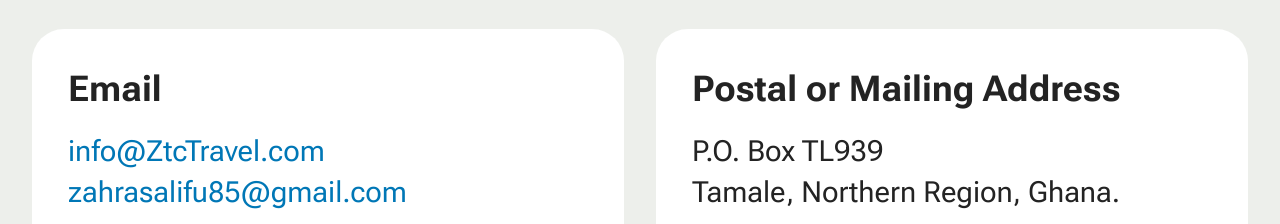
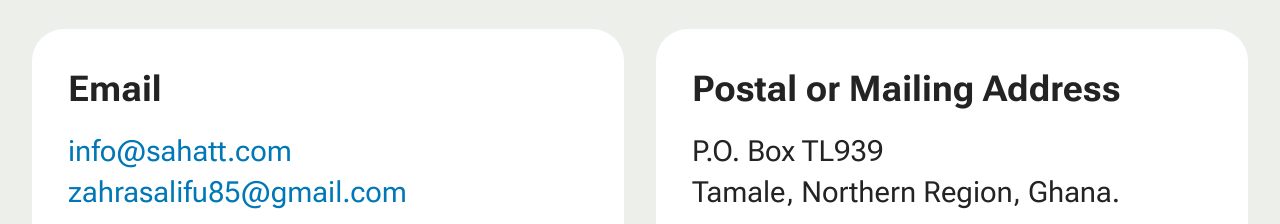
Before and after one commit to sahakaabara/STTWebsite, a plain HTML site: page contact.html in a window 1280 px wide. Shown: the part 1060-1284 px from the top of the page. Drawn offline with Linux system fonts and the light colour scheme; files whose address does not match are found by name.

Commit message:
Update contact.html

```diff
--- a/contact.html
+++ b/contact.html
@@ -152,7 +152,7 @@
                             <strong>Email</strong>
                         </h6>
                         <p class="mbr-text mbr-fonts-style display-7">
-                            <a href="mailto:info@ZtcTravel.com" class="text-primary">info@ZtcTravel.com</a><br><a href="mailto:zahrasalifu85@gmail.com" class="text-primary">zahrasalifu85@gmail.com</a></p>
+                            <a href="mailto:info@sahatt.com" class="text-primary">info@sahatt.com</a><br><a href="mailto:zahrasalifu85@gmail.com" class="text-primary">zahrasalifu85@gmail.com</a></p>
                     </div>
                 </div>
             </div><div class="item features-without-image col-12 col-md-6">
```
